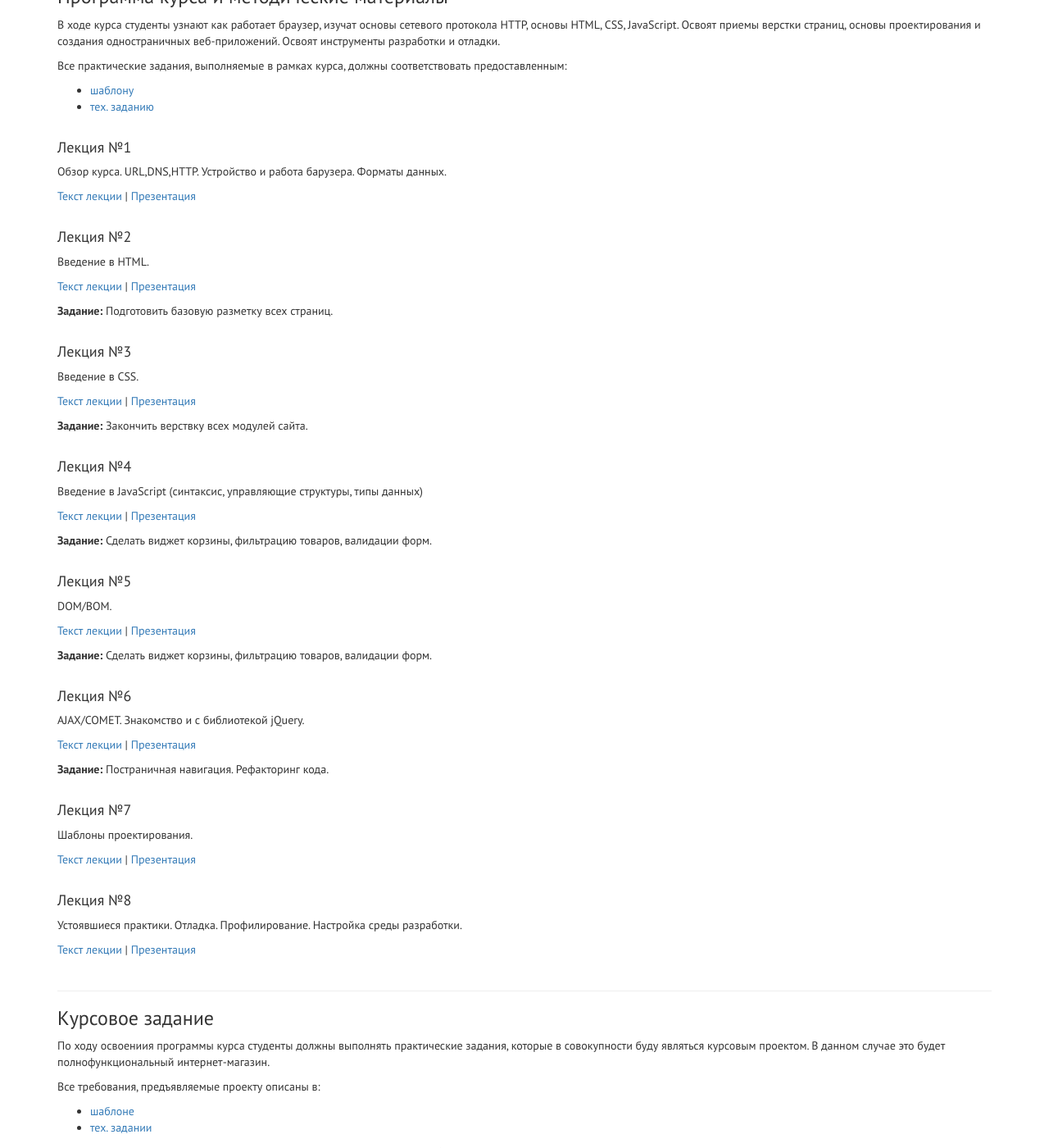
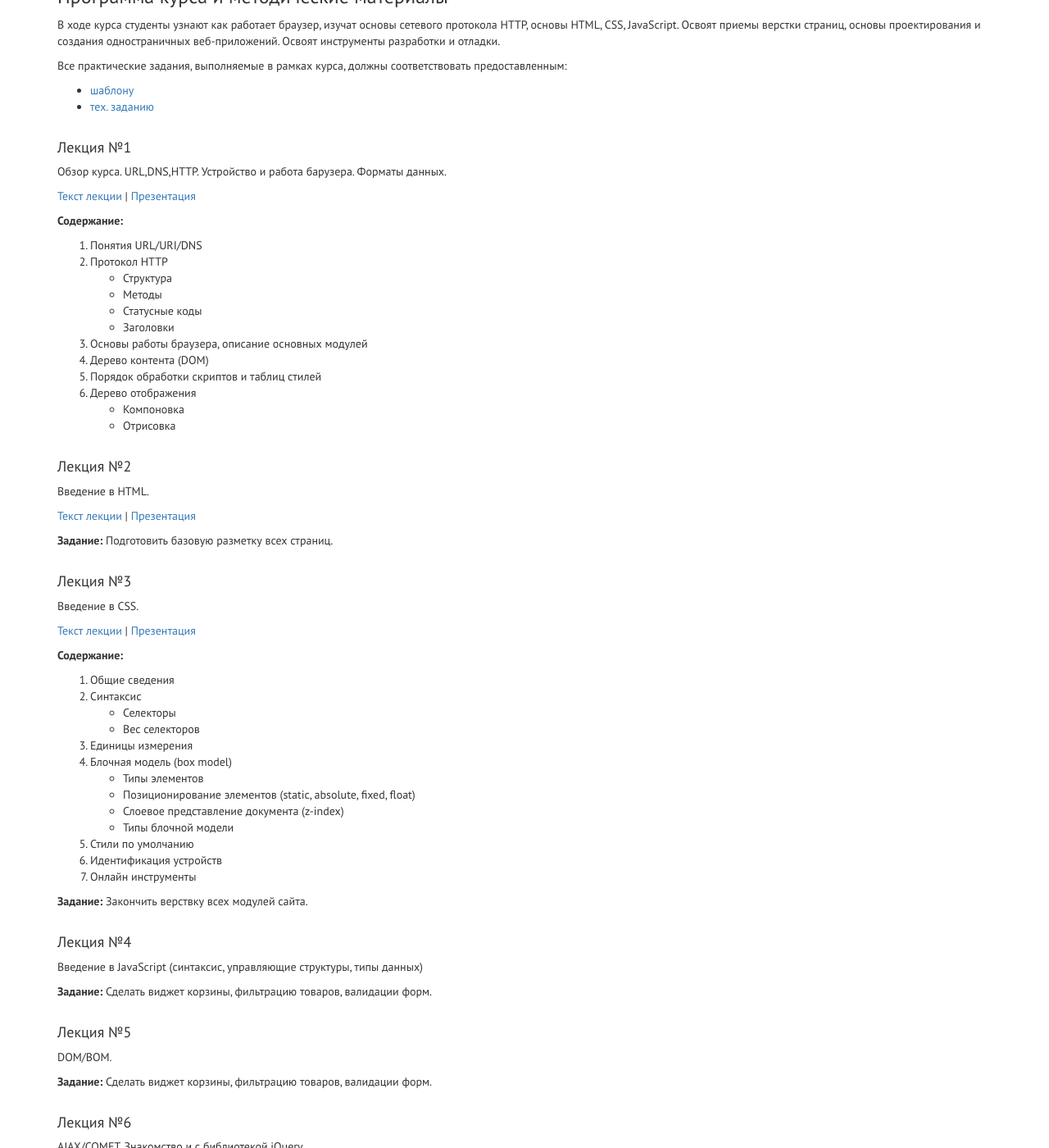
Before and after one commit to exadel-edu/exadel-edu.github.io, a Jekyll site: the page built from front-end.html, in a window 1280 px wide and 1400 px high, scrolled down 361 px. Shown: the whole window at 82% size. Built offline with Jekyll 4.4.1, drawn with Linux system fonts in a browser that asks for light colours; nearby versions of some CDN libraries.

Commit message:
Added short description for lectures 1 and 3 in [UI course]

```diff
--- a/_includes/front-end/program.md
+++ b/_includes/front-end/program.md
@@ -15,6 +15,21 @@
 
 [Текст лекции](/training-materials/front-end-dive-in-course/lecture-1/L1-content.pdf) |
 [Презентация](/training-materials/front-end-dive-in-course/lecture-1/L1-keynotes.pdf)
+
+__Содержание:__
+
+1. Понятия URL/URI/DNS
+2. Протокол HTTP
+    * Структура
+    * Методы
+    * Статусные коды
+    * Заголовки
+3. Основы работы браузера, описание основных модулей
+4. Дерево контента (DOM)
+5. Порядок обработки скриптов и таблиц стилей
+6. Дерево отображения
+    * Компоновка
+    * Отрисовка
 
 
 
@@ -37,6 +52,22 @@ __Задание:__
 [Текст лекции](/training-materials/front-end-dive-in-course/lecture-3/L3-content.pdf) |
 [Презентация](/training-materials/front-end-dive-in-course/lecture-3/L3-keynotes.pdf)
 
+__Содержание:__
+
+1. Общие сведения
+2. Синтаксис
+    * Селекторы
+    * Вес селекторов
+3. Единицы измерения
+4. Блочная модель (box model)
+    * Типы элементов
+    * Позиционирование элементов (static, absolute, fixed, float)
+    * Слоевое представление документа (z-index)
+    * Типы блочной модели
+5. Стили по умолчанию
+6. Идентификация устройств
+7. Он­лайн инструменты
+
 __Задание:__
 Закончить верствку всех модулей сайта.
 
@@ -45,9 +76,6 @@ __Задание:__
 #### Лекция №4
 
 Введение в JavaScript (синтаксис, управляющие структуры, типы данных)
-
-[Текст лекции](/training-materials/front-end-dive-in-course/lecture-4/content.pdf) |
-[Презентация](/training-materials/front-end-dive-in-course/lecture-4/keynotes.pdf)
 
 __Задание:__
 Сделать виджет корзины, фильтрацию товаров, валидации форм.
@@ -58,9 +86,6 @@ __Задание:__
 
 DOM/BOM.
 
-[Текст лекции](/training-materials/front-end-dive-in-course/lecture-5/content.pdf) |
-[Презентация](/training-materials/front-end-dive-in-course/lecture-5/keynotes.pdf)
-
 __Задание:__
 Сделать виджет корзины, фильтрацию товаров, валидации форм.
 
@@ -69,9 +94,6 @@ __Задание:__
 #### Лекция №6
 
 AJAX/COMET. Знакомство и с библиотекой jQuery.
-
-[Текст лекции](/training-materials/front-end-dive-in-course/lecture-6/content.pdf) |
-[Презентация](/training-materials/front-end-dive-in-course/lecture-6/keynotes.pdf)
 
 __Задание:__
 Постраничная навигация. Рефакторинг кода.
@@ -82,14 +104,8 @@ __Задание:__
 
 Шаблоны проектирования.
 
-[Текст лекции](/training-materials/front-end-dive-in-course/lecture-7/content.pdf) |
-[Презентация](/training-materials/front-end-dive-in-course/lecture-7/keynotes.pdf)
-
 
 
 #### Лекция №8
 
 Устоявшиеся практики. Отладка. Профилирование. Настройка среды разработки.
-
-[Текст лекции](/training-materials/front-end-dive-in-course/lecture-8/content.pdf) |
-[Презентация](/training-materials/front-end-dive-in-course/lecture-8/keynotes.pdf)
```
